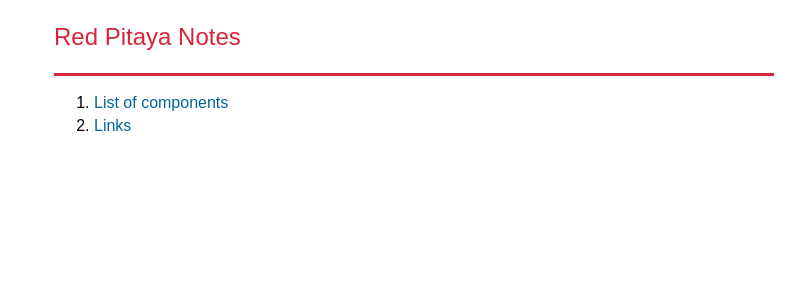
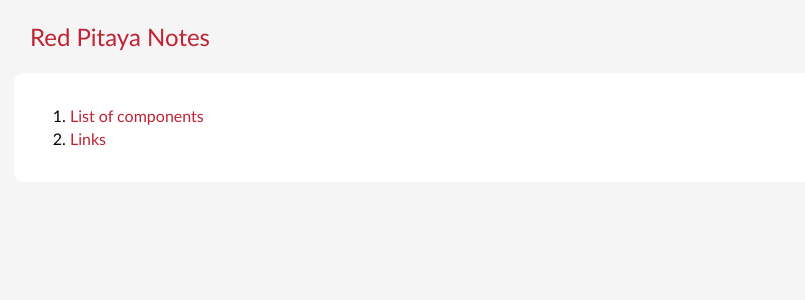
Before and after one commit to pavel-demin/red-pitaya-notes, a Jekyll site: the page built from index.md, in a window 1280 px wide. Shown: the top 300 px of the page, without its empty margins (226-1031 px from the left). Built offline with Jekyll 4.4.1, drawn with Linux system fonts in a browser that asks for light colours.

Commit message:
set background color, add fonts and table style

```diff
--- a/css/main.css
+++ b/css/main.css
@@ -1,18 +1,15 @@
-body {
-  font-family: sans-serif;
-  max-width: 720px;
-  line-height: 1.4;
-  margin-left: auto;
-  margin-right: auto;
-  padding-left: 1em;
-  padding-right: 1em;
-}
-h1, h2, h3 { font-weight: 100; }
-a { color: #069; text-decoration: none; }
+body { font-family: Calibri, Verdana, Liberation Sans, DejaVu Sans, sans-serif; background-color: #f5f5f5; max-width: 800px; line-height: 1.4; margin-left: auto; margin-right: auto; padding-bottom: 3em; }
+h1, h2, h3, h4 { font-weight: normal; }
+img { max-width: 100%; }
+a { color: #bf2334; text-decoration: none; }
 a:hover { text-decoration: underline; }
-.header { color: #d5273a; border-bottom: 0.2em solid #d5273a; }
-.header a { color: #d5273a; text-decoration: none; }
-pre, code { border: 1px solid #d3d3d3; background: #f5f5f5; }
-code { padding: 0.1em 0.3em; white-space: nowrap; }
-pre { padding: 1em 1em; overflow-x: auto; }
-pre > code { border: 0; padding: 0; background: 0; white-space: pre }
+.header { color: #bf2334; padding: 0 1em; }
+.header a { color: #bf2334; text-decoration: none; }
+.content { background-color: #fff; padding: 1em 1em; border-radius: 0.6em; }
+pre, code { font-family: Consolas, Menlo, Liberation Mono, DejaVu Sans Mono, monospace; background: #f5f5f5; border-radius: 0.3em }
+code { padding: 0 0.3em; white-space: nowrap; }
+pre { padding: 0.1em 0.3em; overflow-x: auto; }
+pre > code { padding: 0; background: 0; white-space: pre }
+td, th { border: 1px solid #d3d3d3; padding: 0.1em 0.3em; }
+th { text-align: left; background-color: #f5f5f5; }
+tr.even td { background-color: #f5f5f5; }
```
